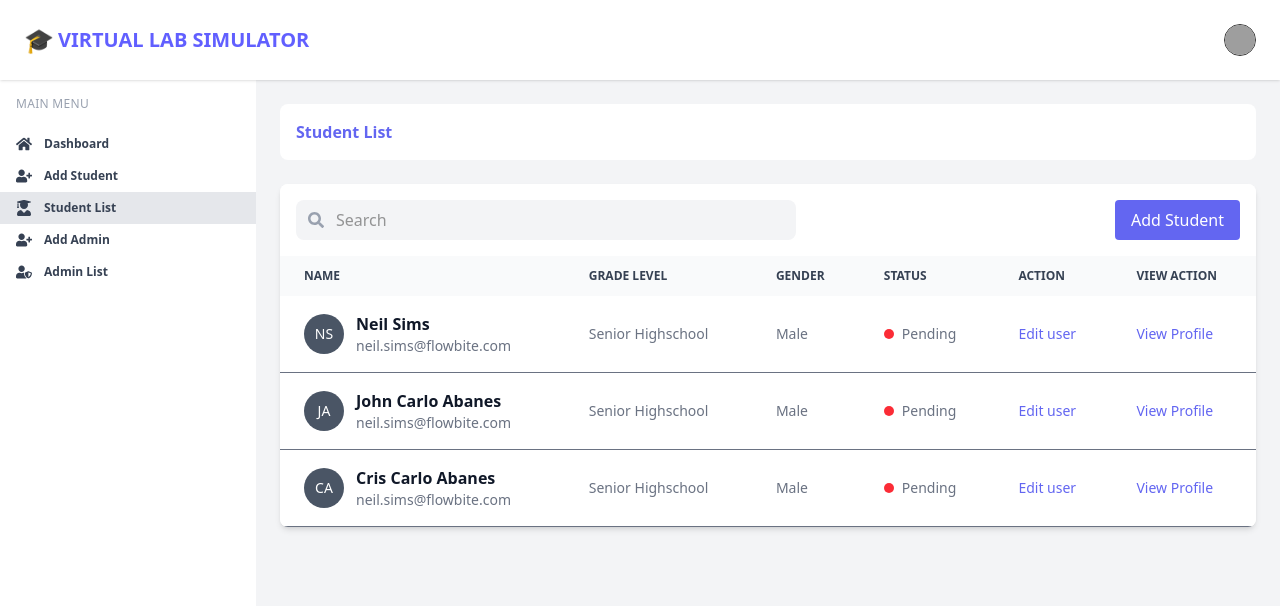
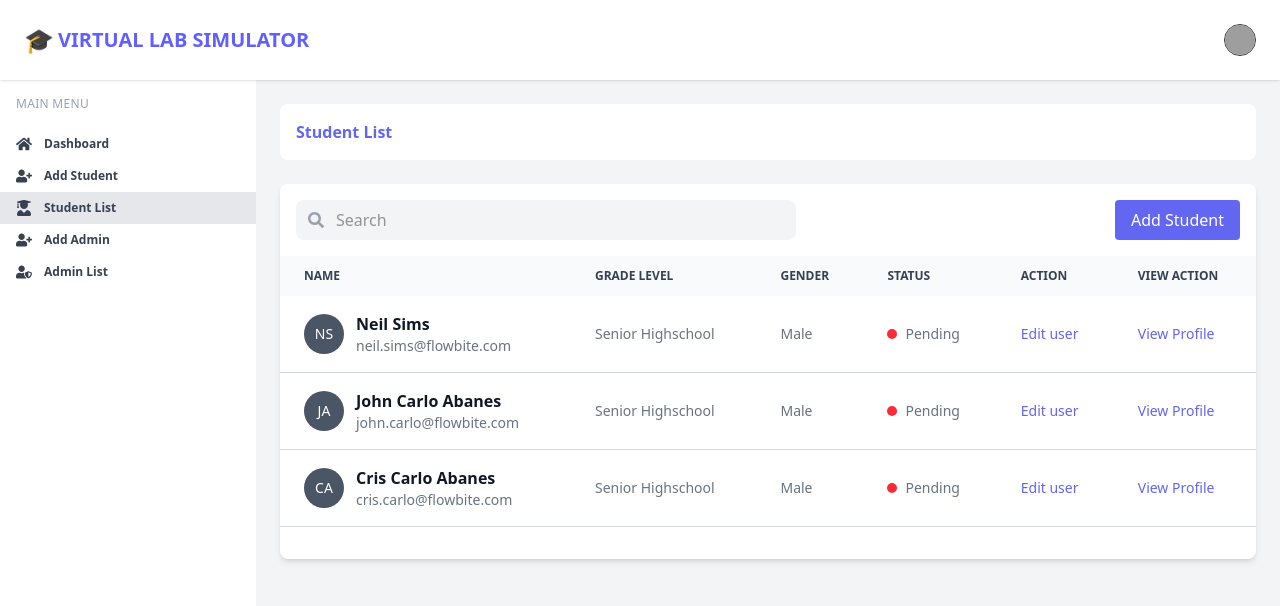
Before and after one commit to ElysiumsGit/virtual-lab-frontend, a React (Vite) app: page /dashboard/studentList in a window 1280 px wide. Shown: the top 606 px of the page. Built offline with nearby package versions, Linux system fonts and the light colour scheme; grey boxes are pictures that could not be loaded.

Commit message:
ADD LAZY LOADING

```diff
--- a/src/components/Table/UserTable.jsx
+++ b/src/components/Table/UserTable.jsx
@@ -1,7 +1,29 @@
-import { useState } from "react";
+import { useState, useEffect, useRef } from "react";
 import SearchField from "../TextField/SearchField";
 import { Link } from "react-router-dom";
 import { useMediaQuery } from "react-responsive";
+
+// const users = Array.from({ length: 50 }, (_, i) => {
+//   const id = i + 1;
+//   const firstNames = ["Neil", "John Carlo", "Cris Carlo", "Mika", "Anna", "James", "Ella", "Luke", "Sophia", "Liam"];
+//   const lastNames = ["Sims", "Abanes", "Garcia", "Dela Cruz", "Smith", "Johnson", "Tan", "Reyes", "Lee", "Martinez"];
+//   const statuses = ["pending", "approved", "rejected"];
+
+//   const firstName = firstNames[Math.floor(Math.random() * firstNames.length)];
+//   const lastName = lastNames[Math.floor(Math.random() * lastNames.length)];
+//   const email = `${firstName.toLowerCase()}.${lastName.toLowerCase()}${id}@school.com`;
+//   const status = statuses[Math.floor(Math.random() * statuses.length)];
+
+//   return {
+//     id,
+//     firstName,
+//     lastName,
+//     email,
+//     gradeLevel: "Senior Highschool",
+//     gender: Math.random() > 0.5 ? "Male" : "Female",
+//     status,
+//   };
+// });
 
 const users = [
     {
@@ -17,7 +39,7 @@ const users = [
       id: 2,
       firstName: "John Carlo",
       lastName: "Abanes",
-    email: "neil.sims@flowbite.com",
+      email: "john.carlo@flowbite.com",
       gradeLevel: "Senior Highschool",
       gender: "Male",
       status: "pending",
@@ -26,7 +48,7 @@ const users = [
       id: 3,
       firstName: "Cris Carlo",
       lastName: "Abanes",
-    email: "neil.sims@flowbite.com",
+      email: "cris.carlo@flowbite.com",
       gradeLevel: "Senior Highschool",
       gender: "Male",
       status: "pending",
@@ -35,6 +57,9 @@ const users = [
 
 export default function UserTable() {
   const [search, setSearch] = useState("");
+  const [visibleCount, setVisibleCount] = useState(10);
+  const loadMoreRef = useRef(null);
+  const isMobile = useMediaQuery({ maxWidth: 768 });
 
   const filteredUsers = users.filter((user) =>
     `${user.firstName} ${user.lastName} ${user.email} ${user.gradeLevel}`
@@ -42,16 +67,43 @@ export default function UserTable() {
       .includes(search.toLowerCase())
   );
 
-  const isMobile = useMediaQuery({ maxWidth: 768 });
+  const visibleUsers = filteredUsers.slice(0, visibleCount);
+
+  useEffect(() => {
+    if (filteredUsers.length <= visibleCount) return;
+
+    const observer = new IntersectionObserver(
+      (entries) => {
+        if (entries[0].isIntersecting) {
+          setVisibleCount((prev) => prev + 10);
+        }
+      },
+      {
+        threshold: 1.0,
+      }
+    );
+
+    if (loadMoreRef.current) {
+      observer.observe(loadMoreRef.current);
+    }
+
+    return () => {
+      if (loadMoreRef.current) {
+        observer.unobserve(loadMoreRef.current);
+      }
+    };
+  }, [filteredUsers.length, visibleCount]);
 
   return (
     <>
-      {
-        isMobile && (
+      {isMobile ? (
         <>
           <div className="flex flex-col gap-6">
             <section>
-                <SearchField onchange={(e) => setSearch(e.target.value)} />
+              <SearchField onchange={(e) => {
+                setSearch(e.target.value);
+                setVisibleCount(10);
+              }} />
             </section>
             <section>
               <Link to="/dashboard/addStudent">
@@ -63,15 +115,11 @@ export default function UserTable() {
           </div>
 
           <div className="mt-6 flex flex-col gap-4">
-              {filteredUsers.map((user) => (
-                <div
-                  key={user.id}
-                  className="p-4 bg-white shadow-md rounded-md border border-gray-200"
-                >
+            {visibleUsers.map((user) => (
+              <div key={user.id} className="p-4 bg-white shadow-md rounded-md border border-gray-200">
                 <div className="flex items-center gap-4">
                   <div className="rounded-full w-12 h-12 bg-gray-600 flex items-center justify-center text-white text-lg font-bold">
-                      {user.firstName.charAt(0).toUpperCase()}
-                      {user.lastName.charAt(0).toUpperCase()}
+                    {user.firstName[0]}{user.lastName[0]}
                   </div>
                   <div>
                     <div className="text-base font-semibold">
@@ -84,40 +132,27 @@ export default function UserTable() {
                   <div>Grade Level: {user.gradeLevel}</div>
                   <div>Gender: {user.gender}</div>
                   <div className="flex items-center">
-                      <span
-                        className={`h-2.5 w-2.5 rounded-full mr-2 mt-[2px] ${
-                          user.status === "online" ? "bg-green-500" : "bg-red-500"
-                        }`}
-                      ></span>
-                      Status:{" "}
-                      {user.status.charAt(0).toUpperCase() + user.status.slice(1)}
+                    <span className={`h-2.5 w-2.5 rounded-full mr-2 mt-[2px] ${user.status === "online" ? "bg-green-500" : "bg-red-500"}`}></span>
+                    Status: {user.status.charAt(0).toUpperCase() + user.status.slice(1)}
                   </div>
                 </div>
                 <div className="mt-3 flex gap-4 text-sm">
-                    <a href="#" className="text-blue-600 hover:underline">
-                      Edit User
-                    </a>
-                    <Link
-                      to={`/dashboard/viewProfile/${user.id}`}
-                      className="text-blue-600 hover:underline"
-                    >
-                      View Profile
-                    </Link>
+                  <a href="#" className="text-blue-600 hover:underline">Edit User</a>
+                  <Link to={`/dashboard/viewProfile/${user.id}`} className="text-blue-600 hover:underline">View Profile</Link>
                 </div>
               </div>
             ))}
+            <div ref={loadMoreRef} className="h-8"></div>
           </div>
         </>
-        )
-      }
-
-
-      {
-        !isMobile && (
+      ) : (
         <div className="relative overflow-x-auto shadow-md sm:rounded-lg bg-white">
           <div className="flex items-center justify-between flex-col md:flex-row flex-wrap gap-4 pb-4 pr-4 pt-4 bg-white">
             <section>
-                  <SearchField onchange={(e) => setSearch(e.target.value)}/>
+              <SearchField onchange={(e) => {
+                setSearch(e.target.value);
+                setVisibleCount(10); // Reset on search
+              }} />
             </section>
             <section>
               <Link to="/dashboard/addStudent">
@@ -140,18 +175,11 @@ export default function UserTable() {
               </tr>
             </thead>
             <tbody>
-                {filteredUsers.map((user) => (
-                  <tr
-                    key={user.id}
-                    className="bg-white border-b hover:bg-gray-50"
-                  >
-                    <th
-                      scope="row"
-                      className="flex items-center px-6 py-4 text-gray-900 whitespace-nowrap"
-                    >
+              {visibleUsers.map((user) => (
+                <tr key={user.id} className="bg-white border-b border-gray-300 hover:bg-gray-50">
+                  <th scope="row" className="flex items-center px-6 py-4 text-gray-900 whitespace-nowrap">
                     <div className="rounded-full w-10 h-10 bg-gray-600 flex items-center justify-center text-white text-sm font-medium">
-                        {user.firstName.charAt(0).toUpperCase()}
-                        {user.lastName.charAt(0).toUpperCase()}
+                      {user.firstName[0]}{user.lastName[0]}
                     </div>
                     <div className="ps-3">
                       <div className="text-base font-semibold">
@@ -164,35 +192,23 @@ export default function UserTable() {
                   <td className="px-6 py-4">{user.gender}</td>
                   <td className="px-6 py-4">
                     <div className="flex items-center">
-                        <div
-                          className={`h-2.5 w-2.5 rounded-full ${
-                            user.status === "online" ? "bg-green-500" : "bg-red-500"
-                          } me-2`}
-                        ></div>
+                      <div className={`h-2.5 w-2.5 rounded-full ${user.status === "online" ? "bg-green-500" : "bg-red-500"} me-2`}></div>
                       {user.status.charAt(0).toUpperCase() + user.status.slice(1)}
                     </div>
                   </td>
                   <td className="px-6 py-4">
-                      <a
-                        href="#"
-                        className="font-medium primary-color hover:underline"
-                      >
-                        Edit user
-                      </a>
+                    <a href="#" className="font-medium primary-color hover:underline">Edit user</a>
                   </td>
-
                   <td className="px-6 py-4">
-                      <Link to={`/dashboard/viewProfile/${user.id}`} className="font-medium primary-color hover:underline">
-                        View Profile
-                      </Link>
+                    <Link to={`/dashboard/viewProfile/${user.id}`} className="font-medium primary-color hover:underline">View Profile</Link>
                   </td>
                 </tr>
               ))}
             </tbody>
           </table>
+          <div ref={loadMoreRef} className="h-8"></div>
         </div>
-        )
-      }
+      )}
     </>
   );
 }
--- a/src/pages/AddAdmin.jsx
+++ b/src/pages/AddAdmin.jsx
@@ -1,8 +1,11 @@
 import React from 'react'
+import DashboardHeader from '../components/Header/DashboardHeader'
 
 const AddAdmin = () => {
   return (
-    <div>AddAdmin</div>
+    <>
+      <DashboardHeader title='Add Admin'/>
+    </>
   )
 }
 
--- a/src/pages/AddStudent.jsx
+++ b/src/pages/AddStudent.jsx
@@ -38,7 +38,7 @@ const AddStudent = () => {
         <div className='p-4'>
           <h1 className='text-lg font-semibold'>Basic Info</h1>
         </div>
-        <hr className='border border-gray-300 '/>
+        <hr className="bg-gray-300 h-px border-0" />
 
         <form onSubmit={handleSubmit} className='p-4'>
           <div className='grid grid-cols-1 md:grid-cols-2 gap-4'>
@@ -63,6 +63,7 @@ const AddStudent = () => {
               label="Email"
               name="email"
               value={formData.email}
+              type='email'
               onChange={handleChange}
               placeholder="Enter First Name"
             />
@@ -79,6 +80,7 @@ const AddStudent = () => {
               label="Password"
               name="password"
               value={formData.password}
+              type='password'
               onChange={handleChange}
               placeholder="Enter First Name"
             />
@@ -87,6 +89,7 @@ const AddStudent = () => {
               label="Confirm Password"
               name="confirmPassword"
               value={formData.confirmPassword}
+              type='password'
               onChange={handleChange}
               placeholder="Enter First Name"
             />
--- a/src/pages/AdminList.jsx
+++ b/src/pages/AdminList.jsx
@@ -1,8 +1,11 @@
 import React from 'react'
+import DashboardHeader from '../components/Header/DashboardHeader'
 
 const AdminList = () => {
   return (
-    <div>AdminList</div>
+    <>
+      <DashboardHeader title='Admin List'/>
+    </>
   )
 }
 
```
Lines whose indentation alone changed are shown as unchanged.
